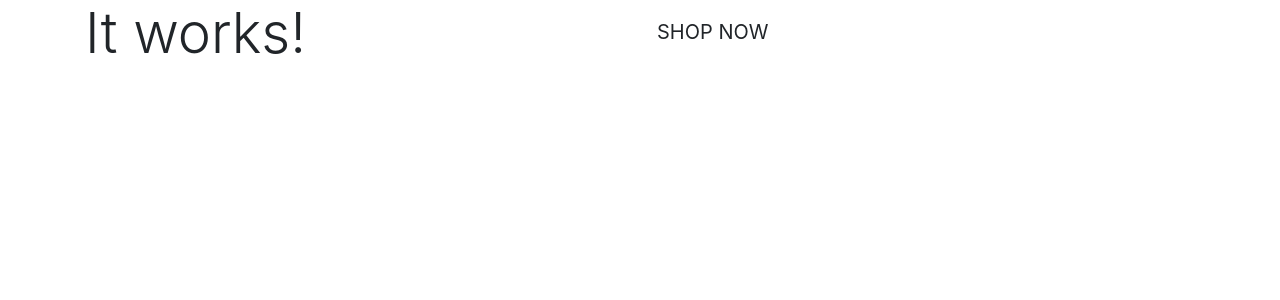
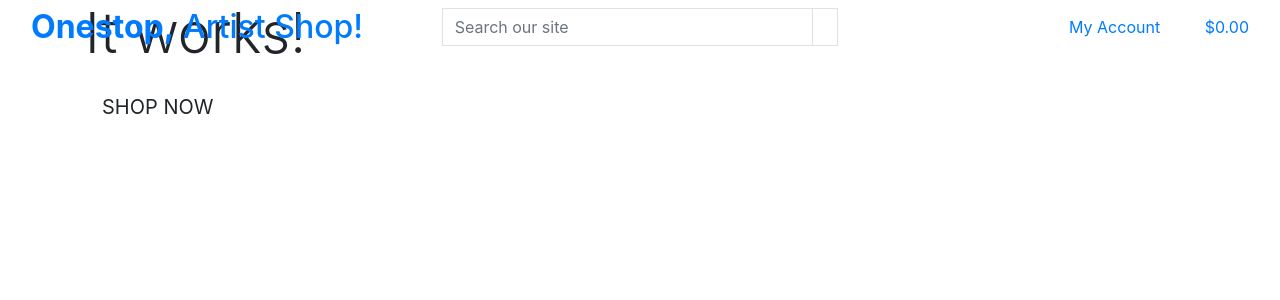
Before and after one commit to AVTpepper/onestop-artist-shop, a Django app: page / in a window 1280 px wide. Shown: the top 300 px of the page. Run offline with Django 3.2, Linux system fonts and the light colour scheme.

Commit message:
Add: main page header

```diff
--- a/home/templates/home/index.html
+++ b/home/templates/home/index.html
@@ -14,7 +14,7 @@
         <div class="row h-100">
             <div class="col-7 col-md-6 my-auto">
                 <h1 class="display-4 logo-font text-black">It works!</h1>
-            </div>
+
             <div>
                 <h4>
                 <a href="#" class="shop-now-button btn btn-lg  rounded-0 text-uppercase py-3">
@@ -24,4 +24,5 @@
             </div>
         </div>
     </div>
+</div>
 {% endblock %}
--- a/templates/base.html
+++ b/templates/base.html
@@ -32,7 +32,69 @@
     <title>OneStop! {% block extra_title %}{% endblock %}</title>
   </head>
   <body>
-    <header class="container-fluid fixed-top"></header>
+    <header class="container-fluid fixed-top">
+        <div class="row">
+            <div class="col-12 col-lg-4 my-auto py-1 py-lg-0 text-center text-lg-left">
+                <a href="{% url 'home' %}" class="nav-link main-logo-link">
+                    <h2 class="logo-font text-black my-0">
+                        <strong>Onestop,</strong> Artist Shop!
+                    </h2>
+                </a>
+            </div>
+            <div class="col-12 col-lg-4 my-auto py-1 py-lg-0">
+                    <form method="GET" action="#">
+                        <div class="input-group w-100">
+                            <input class="form-control border border-black rounded-0" type="text" name="q" placeholder="Search our site">
+                             <div class="input-group-append">
+                                 <button class="form-control btn btn-black border border-black rounded-0" type="submit">
+                                     <span class="icon"><i class="fas fa-search"></i>
+                                      </span>
+                                  </button>
+                            </div>
+                        </div>
+                    </form>
+                </div>
+            <div class="col-12 col-lg-4 my-auto py-1 py-lg-0">
+                <ul class="list-inline list-unstyled text-center text-lg-right my-0">
+                    <li class="list-inline-item dropdown">
+                        <a class="text-black nav-link" href="#" id="user-options" data-toggle="dropdown" aria-haspopup="true" aria-expanded="false">
+                            <div class="text-center">
+                                <div><i class="fas fa-user fa-lg"></i></div>
+                                <p class="my-0">My Account</p>
+                            </div>
+                            <div class="dropdown-menu border-0" aria-labelledby="user-options">
+                                {% if request.user.is_authenticated %}
+                                    {% if request.user.is_superuser %}
+                                        <a href="" class="dropdown-item">Product Management</a>
+                                    {% endif %}
+                                    <a href="" class="dropdown-item">My Profile</a>
+                                    <a href="{% url 'account_logout' %}" class="dropdown-item"> Logout</a>
+                                {% else %}
+                                    <a href="{% url 'account_signup' %}" class="dropdown-item"> Register</a>
+                                    <a href="{% url 'account_login' %}"  class="dropdown-item"> Login</a>
+                                {% endif %}
+                            </div>
+                        </a>
+                    </li>
+                    </li>
+                    <li class="list-inline-item">
+                        <a class="{% if grand_total %}text-info font-weight-bold{% else %}text-black{% endif %} nav-link" href="">
+                            <div class="text-center">
+                                <div><i class="fas fa-shopping-bag fa-lg"></i></div>
+                                <p class="my-0">
+                                    {% if grand_total %}
+                                        ${{ grand_total|floatformat:2 }}
+                                    {% else %}
+                                        $0.00
+                                    {% endif %}
+                                </p>
+                            </div>
+                        </a>
+                    </li>
+                </ul>
+            </div>
+        </div>
+    </header>
     {% if messages %}
         <div class="message-container"></div>
     {% endif %}
```
